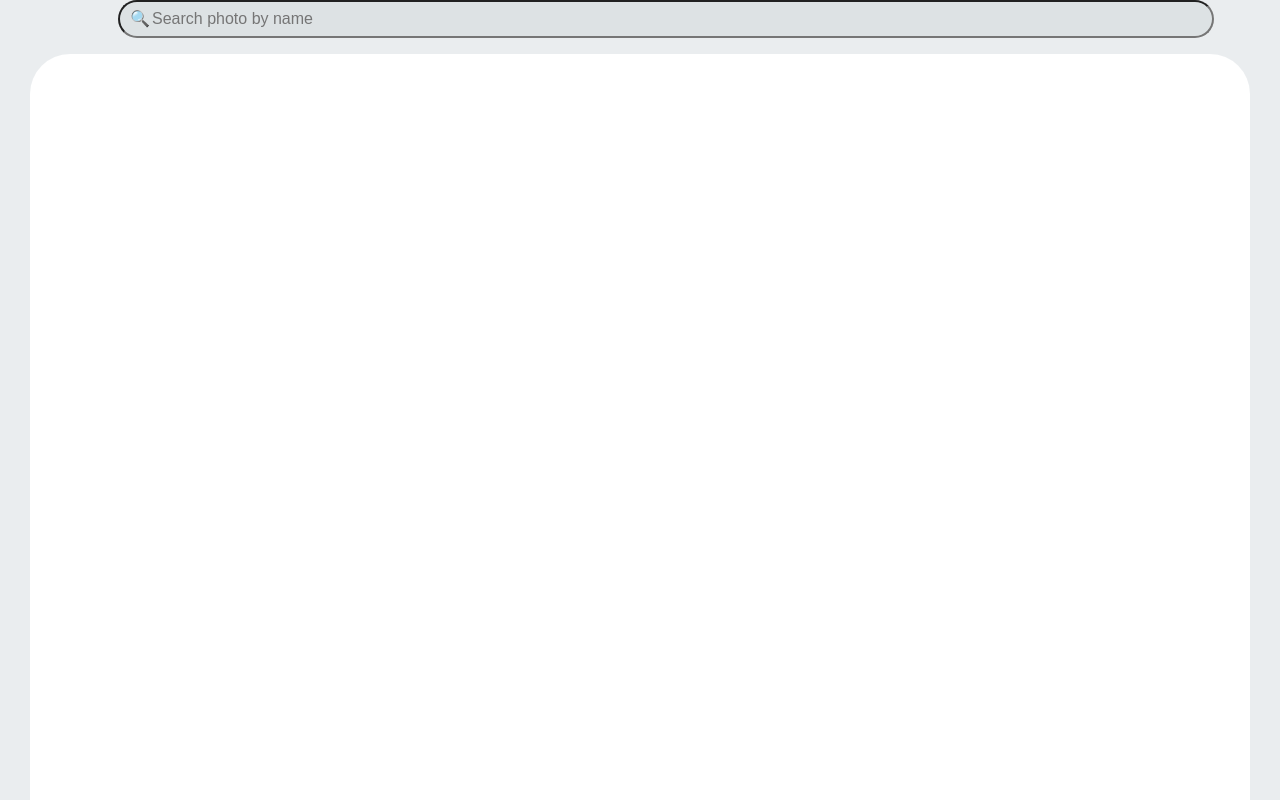
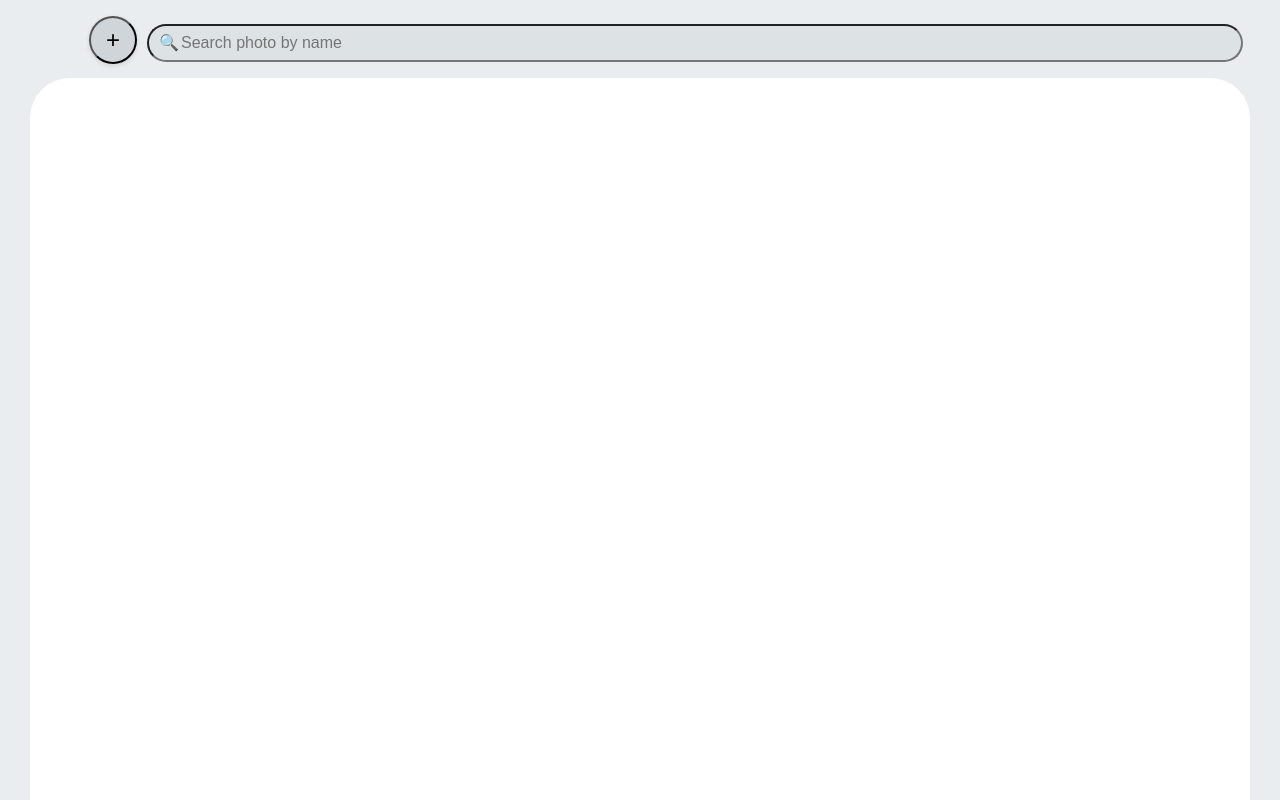
Before and after one commit to hodaya-pinto/web-app, a React (Create React App) app: page / in a window 1280 px wide. Built offline with nearby package versions, Linux system fonts and the light colour scheme.

Commit message:
fix incorrect commit

```diff
--- a/src/PhotoLibrary.tsx
+++ b/src/PhotoLibrary.tsx
@@ -58,9 +58,9 @@ export default function PhotoLibrary() {
       {/* Dropzone container */}
       <div className="dropzone-container">
         <input {...getInputProps()} data-testid="file-input"/>
-        {/* <button className="upload-button" data-testid="upload-button" onClick={handleButtonClick}>
+        <button className="upload-button" data-testid="upload-button" onClick={handleButtonClick}>
           +
-        </button> */}
+        </button>
         <div className="search-container">
           <div className="search-icon">🔍</div>
           <input
```
